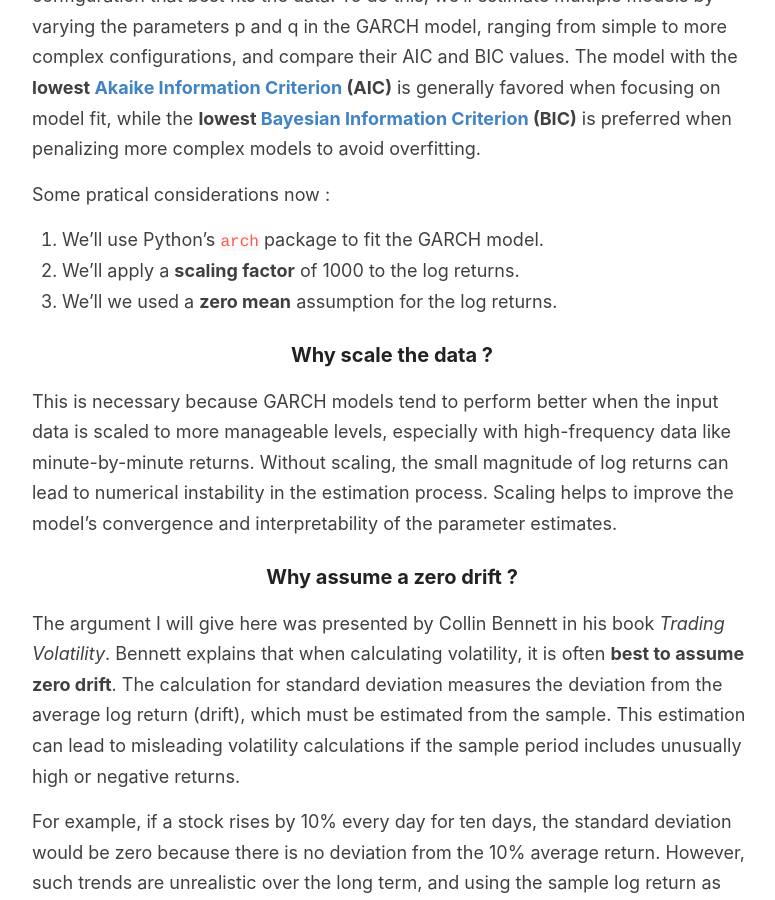
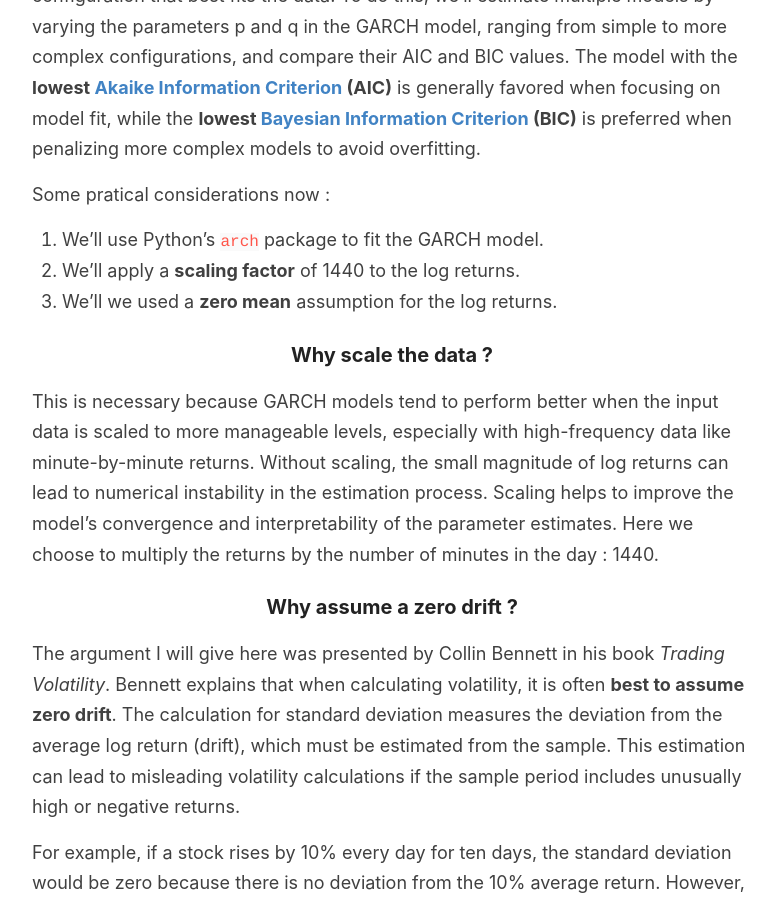
Before and after one commit to Zaltarba/blog, a Jekyll site: the page built from _posts/2024-09-23-BitcoinVolatility-2.md, in a window 1280 px wide and 900 px high, scrolled down 8775 px. Shown: the whole window, without its empty margins (248-1023 px from the left). Built offline with Jekyll 4.4.1, drawn with Linux system fonts in a browser that asks for light colours; formulas are drawn with MathJax 3.

Commit message:
Update 2024-09-23-BitcoinVolatility-2.md

```diff
--- a/_posts/2024-09-23-BitcoinVolatility-2.md
+++ b/_posts/2024-09-23-BitcoinVolatility-2.md
@@ -243,12 +243,12 @@ We now have to select the p (the lag of past volatilities) and q (the lag of pas
 Some pratical considerations now :
 
 1. We’ll use Python’s `arch` package to fit the GARCH model.
-2. We'll apply a **scaling factor** of 1000 to the log returns.
+2. We'll apply a **scaling factor** of 1440 to the log returns.
 3. We'll we used a **zero mean** assumption for the log returns.
 
 ### Why scale the data ?
 
-This is necessary because GARCH models tend to perform better when the input data is scaled to more manageable levels, especially with high-frequency data like minute-by-minute returns. Without scaling, the small magnitude of log returns can lead to numerical instability in the estimation process. Scaling helps to improve the model's convergence and interpretability of the parameter estimates.
+This is necessary because GARCH models tend to perform better when the input data is scaled to more manageable levels, especially with high-frequency data like minute-by-minute returns. Without scaling, the small magnitude of log returns can lead to numerical instability in the estimation process. Scaling helps to improve the model's convergence and interpretability of the parameter estimates. Here we choose to multiply the returns by the number of minutes in the day : 1440.
 
 ### Why assume a zero drift ?
 
```
